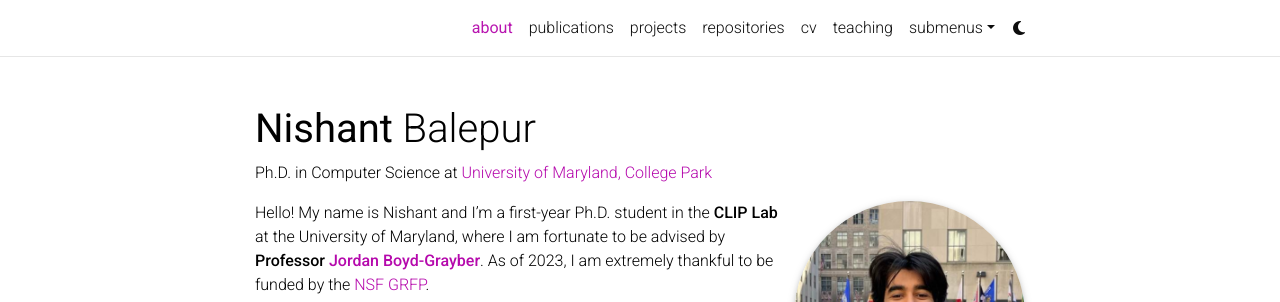
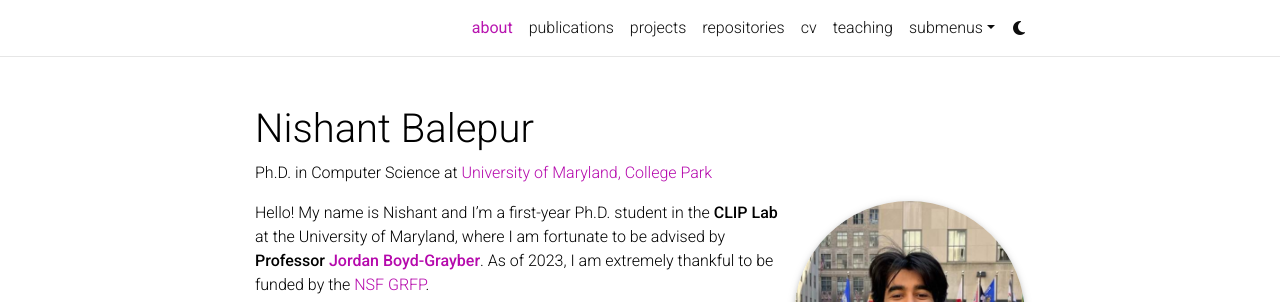
Before and after one commit to nbalepur/new-website, a Jekyll site: the page built from _pages/about.md, in a window 1280 px wide and 1317 px high. Shown: the top 302 px of the window. Built offline with Jekyll 4.4.1, drawn with Linux system fonts in a browser that asks for light colours; full-size pictures stand in for the smaller copies a plugin makes; comment, search, counter and statistics services are not loaded; a style sheet for code colours, icons or effects is not loaded.

```diff
--- a/_config.yml
+++ b/_config.yml
@@ -2,7 +2,7 @@
 # Site settings
 # -----------------------------------------------------------------------------
 
-title: <b>Nishant</b> Balepur # the website title (if blank, full name will be used instead)
+title: Nishant Balepur # the website title (if blank, full name will be used instead)
 first_name: Nishant
 middle_name:
 last_name: Balepur
```
